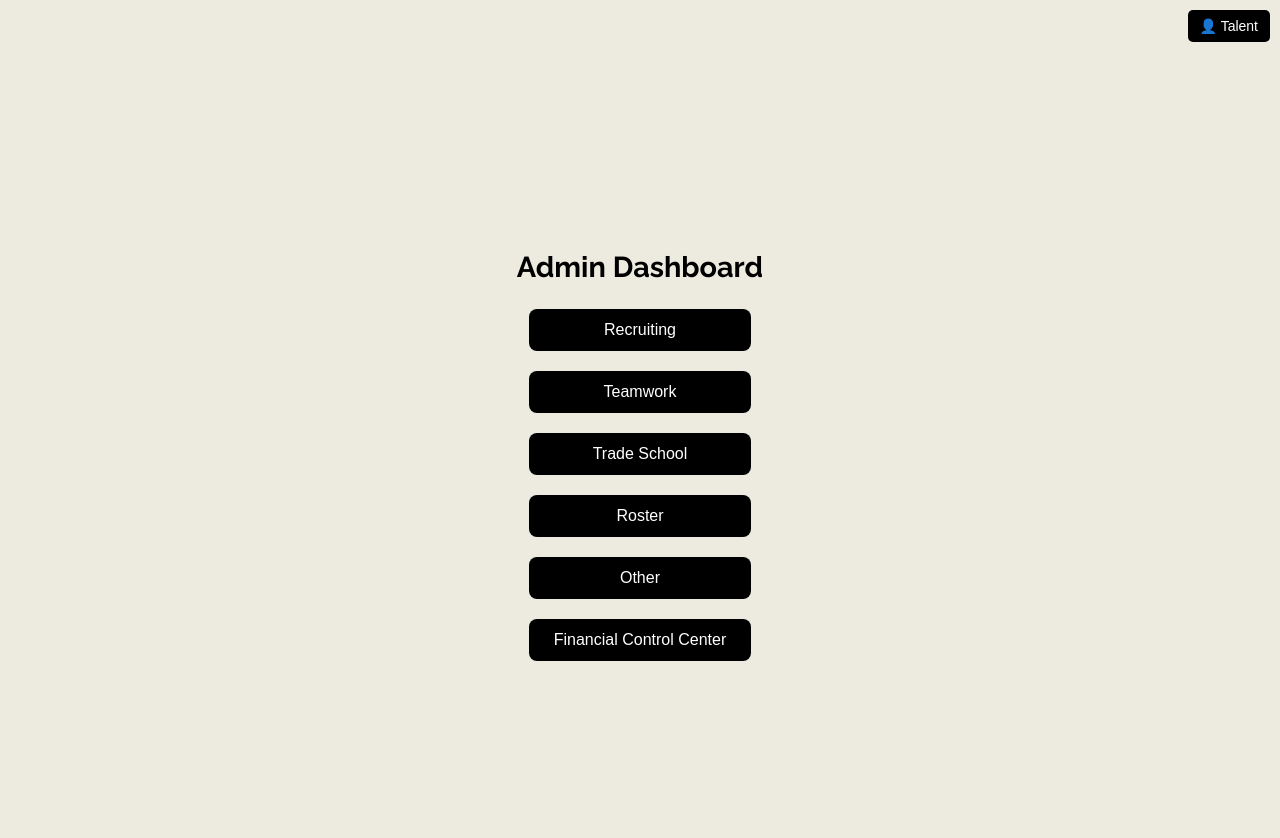
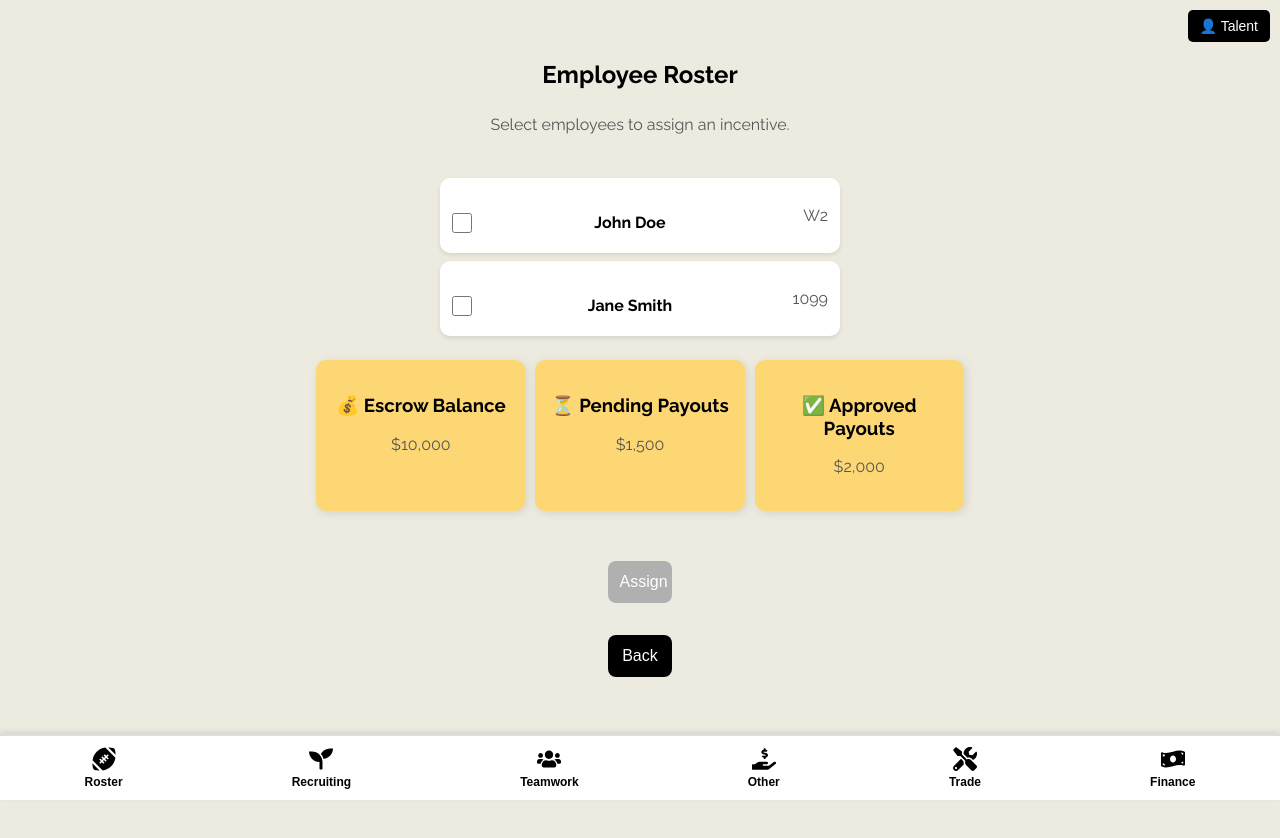
Before and after one commit to flavsdotcom/fieldpay-proto, a React (Create React App) app: page / in a window 1280 px wide. Built offline with nearby package versions, Linux system fonts and the light colour scheme.

Commit message:
Added Admin Navbar and updated navigation for Admin Panel

```diff
--- a/src/App.js
+++ b/src/App.js
@@ -14,6 +14,8 @@ import EnableEWA from "./components/Admin/EnableEWA";
 import AdminRoster from "./components/Admin/AdminRoster";
 import AssignIncentive from "./components/Admin/AssignIncentive";
 import FinancialControl from "./components/Admin/FinancialControl";
+import AdminNavbar from "./components/Admin/AdminNavbar";
+import TradeSchool from "./components/Admin/TradeSchool";
 
 // Talent Components
 import TalentDashboard from "./components/Talent/TalentDashboard";
@@ -53,31 +55,25 @@ const onSelectUsers = (users) => {
 {/* Admin Mode */}
 {userRole === "admin" ? (
   <>
-          {activePage === "home" && <AdminHome activePage={activePage} setActivePage={setActivePage} />}
+    {activePage === "home" && <AdminRoster setActivePage={setActivePage} />} {/* Roster is the landing pane */}
+    {activePage === "roster" && <AdminRoster setActivePage={setActivePage} />}
     {activePage === "recruiting" && <Recruiting setActivePage={setActivePage} />}
     {activePage === "teamwork" && <Teamwork setActivePage={setActivePage} />}
     {activePage === "referral-bonus" && <CreateReferralBonus setActivePage={setActivePage} />}
     {activePage === "ride-along-bonus" && <CreateRideAlongBonus setActivePage={setActivePage} />}
     {activePage === "coverage-request" && <CreateCoverageRequest setActivePage={setActivePage} />}
-{activePage === "other" && <AdminOther setActivePage={setActivePage} />}
-{activePage === "one-time-loan" && <OneTimeLoan setActivePage={setActivePage} />}
-{activePage === "enable-ewa" && <EnableEWA setActivePage={setActivePage} />}
-{activePage === "roster" && <AdminRoster setActivePage={setActivePage} onSelectUsers={onSelectUsers} />}
-{activePage === "assign-incentive" && <AssignIncentive setActivePage={setActivePage} />}
+    {activePage === "other-benefits" && <AdminOther setActivePage={setActivePage} />}
+    {activePage === "trade-school" && <TradeSchool setActivePage={setActivePage} />}
     {activePage === "financial-control" && <FinancialControl setActivePage={setActivePage} />}
-
-
+    {/* Persistent Admin Navigation */}
+    <AdminNavbar setActivePage={setActivePage} />
   </>
 ) : (
   <>
     {/* Talent Mode */}
     {activePage === "home" && <TalentDashboard setActivePage={setActivePage} />}
-{activePage === "wallet" && (
-  <Wallet setActivePage={setActivePage} availableOpportunities={availableJobs} />
-)}
+    {activePage === "wallet" && <Wallet setActivePage={setActivePage} />}
     {activePage === "available-opportunities" && <AvailableOpportunities setActivePage={setActivePage} />}
-
-          {/* Persistent Talent Navigation */}
     <TalentNavbar setActivePage={setActivePage} />
   </>
 )}
--- /dev/null
+++ b/src/components/Admin/AdminNavbar.css
@@ -0,0 +1,26 @@
+.admin-navbar {
+  position: fixed;
+  bottom: 0;
+  left: 0;
+  width: 100%;
+  background: white;
+  border-top: 2px solid #ddd;
+  display: flex;
+  justify-content: space-around;
+  padding: 10px 0;
+  box-shadow: 0px -2px 5px rgba(0, 0, 0, 0.1);
+}
+
+.nav-button {
+  background: none;
+  border: none;
+  display: flex;
+  flex-direction: column;
+  align-items: center;
+  font-size: 14px;
+  color: black;
+}
+
+.nav-button:hover {
+  color: #72a2a6;
+}
--- /dev/null
+++ b/src/components/Admin/AdminNavbar.js
@@ -0,0 +1,36 @@
+import React from "react";
+import { FaFootballBall, FaSeedling, FaUsers, FaHandHoldingUsd, FaTools, FaMoneyBillWave } from "react-icons/fa";
+import "./AdminNavbar.css";
+
+const AdminNavbar = ({ setActivePage }) => {
+  return (
+    <div className="admin-navbar">
+      <button className="nav-button" onClick={() => setActivePage("roster")}>
+        <FaFootballBall size={24} />
+        <span>Roster</span>
+      </button>
+      <button className="nav-button" onClick={() => setActivePage("recruiting")}>
+        <FaSeedling size={24} />
+        <span>Recruiting</span>
+      </button>
+      <button className="nav-button" onClick={() => setActivePage("teamwork")}>
+        <FaUsers size={24} />
+        <span>Teamwork</span>
+      </button>
+      <button className="nav-button" onClick={() => setActivePage("other-benefits")}>
+        <FaHandHoldingUsd size={24} />
+        <span>Other</span>
+      </button>
+      <button className="nav-button" onClick={() => setActivePage("trade-school")}>
+        <FaTools size={24} />
+        <span>Trade</span>
+      </button>
+      <button className="nav-button" onClick={() => setActivePage("financial-control")}>
+        <FaMoneyBillWave size={24} />
+        <span>Finance</span>
+      </button>
+    </div>
+  );
+};
+
+export default AdminNavbar;
--- a/src/components/Admin/AdminRoster.css
+++ b/src/components/Admin/AdminRoster.css
@@ -1,13 +1,32 @@
+/* Financial Summary Tiles */
+.financial-tiles {
+  display: flex;
+  justify-content: space-between;
+  gap: 10px;
+  margin-bottom: 20px;
+}
+
+.tile {
+  flex: 1;
+  background: #fdd774;
+  padding: 15px;
+  border-radius: 10px;
+  text-align: center;
+  box-shadow: 2px 2px 10px rgba(0, 0, 0, 0.1);
+}
+
+/* Admin Roster Container */
 .admin-roster-container {
   padding: 20px;
-  background-color: #edebdf; /* Matches the theme */
+  background-color: #edebdf; /* Matches theme */
   height: 100vh;
   display: flex;
   flex-direction: column;
   align-items: center;
-  justify-content: center;
+  justify-content: flex-start;
 }
 
+/* Titles & Descriptions */
 .roster-title {
   font-size: 1.5rem;
   margin-bottom: 10px;
@@ -21,6 +40,7 @@
   margin-bottom: 20px;
 }
 
+/* Employee List */
 .roster-list {
   width: 100%;
   max-width: 400px;
@@ -28,6 +48,7 @@
   padding: 0;
 }
 
+/* Each Employee Row */
 .roster-item {
   background: white;
   padding: 12px;
@@ -36,21 +57,38 @@
   box-shadow: 0px 2px 4px rgba(0, 0, 0, 0.1);
   display: flex;
   align-items: center;
-  justify-content: space-between;
+  justify-content: space-between; /* Ensures left/right alignment */
 }
 
+/* Checkbox & Name Alignment */
 .roster-label {
-  font-size: 1rem;
   display: flex;
   align-items: center;
+  flex-grow: 1; /* Allows name to take available space */
 }
 
+/* Employee Name */
+.roster-name {
+  flex-grow: 1; /* Ensures name expands while keeping alignment */
+  font-weight: bold;
+}
+
+/* Employee Type (W2/1099) */
+.roster-type {
+  font-weight: normal;
+  color: #555;
+  text-align: right;
+  min-width: 50px; /* Ensures alignment remains even */
+}
+
+/* Checkbox */
 .roster-checkbox {
   width: 20px;
   height: 20px;
   margin-right: 10px;
 }
 
+/* Buttons */
 .roster-buttons {
   display: flex;
   flex-direction: column;
@@ -65,32 +103,4 @@
   padding: 12px;
   font-size: 1rem;
   border-radius: 8px;
-  background-color: black;
-  color: white;
-  text-align: center;
-  border: none;
 }
-
-.custom-button:disabled {
-  background-color: #b0b0b0;
-}
-
-@media (max-width: 480px) {
-  .roster-list {
-    max-width: 90%;
-  }
-
-  .roster-item {
-    flex-direction: row;
-    font-size: 0.9rem;
-  }
-
-  .roster-title {
-    font-size: 1.3rem;
-  }
-
-  .custom-button {
-    font-size: 0.9rem;
-    padding: 10px;
-  }
-}
--- a/src/components/Admin/AdminRoster.js
+++ b/src/components/Admin/AdminRoster.js
@@ -18,6 +18,13 @@ const AdminRoster = ({ setActivePage, onSelectUsers }) => {
     );
   };
 
+const financialData = {
+  escrowBalance: 5000.00,
+  pendingPayouts: 1200.00,
+  approvedPayouts: 3200.00
+};
+
+
 const proceedToAssignment = () => {
   if (selectedUsers.length === 0) {
     alert("Please select at least one employee.");
@@ -33,6 +40,7 @@ const proceedToAssignment = () => {
     <h2 className="roster-title">Employee Roster</h2>
     <p className="roster-description">Select employees to assign an incentive.</p>
 
+    {/* Employee List */}
     <ul className="roster-list">
       {sampleUsers.map((user) => (
         <li key={user.id} className="roster-item">
@@ -43,12 +51,30 @@ const proceedToAssignment = () => {
               checked={selectedUsers.includes(user.id)}
               onChange={() => handleUserSelection(user.id)}
             />
-              {user.name} ({user.type})
+            <span className="roster-name">{user.name}</span>
           </label>
+          <span className="roster-type">{user.type}</span>
         </li>
       ))}
     </ul>
 
+    {/* Moved Financial Tiles Below the Roster */}
+    <div className="financial-tiles">
+      <div className="tile">
+        <h3>💰 Escrow Balance</h3>
+        <p>$10,000</p>
+      </div>
+      <div className="tile">
+        <h3>⏳ Pending Payouts</h3>
+        <p>$1,500</p>
+      </div>
+      <div className="tile">
+        <h3>✅ Approved Payouts</h3>
+        <p>$2,000</p>
+      </div>
+    </div>
+
+    {/* Buttons */}
     <div className="roster-buttons">
       <Button className="custom-button confirm-btn" onClick={proceedToAssignment} disabled={selectedUsers.length === 0}>
         Assign
@@ -59,6 +85,7 @@ const proceedToAssignment = () => {
     </div>
   </div>
 );
-};
 
-export default AdminRoster;
+}; // ✅ CLOSE COMPONENT FUNCTION
+
+export default AdminRoster; // ✅ EXPORT DEFAULT STATEMENT (No Extra Spaces)
--- /dev/null
+++ b/src/components/Admin/TradeSchool.js
@@ -0,0 +1,13 @@
+import React from "react";
+
+const TradeSchool = ({ setActivePage }) => {
+  return (
+    <div>
+      <h2>Trade School</h2>
+      <p>Placeholder content for Trade School</p>
+      <button onClick={() => setActivePage("home")}>Back to Admin</button>
+    </div>
+  );
+};
+
+export default TradeSchool;
```
Lines whose indentation alone changed are shown as unchanged.
